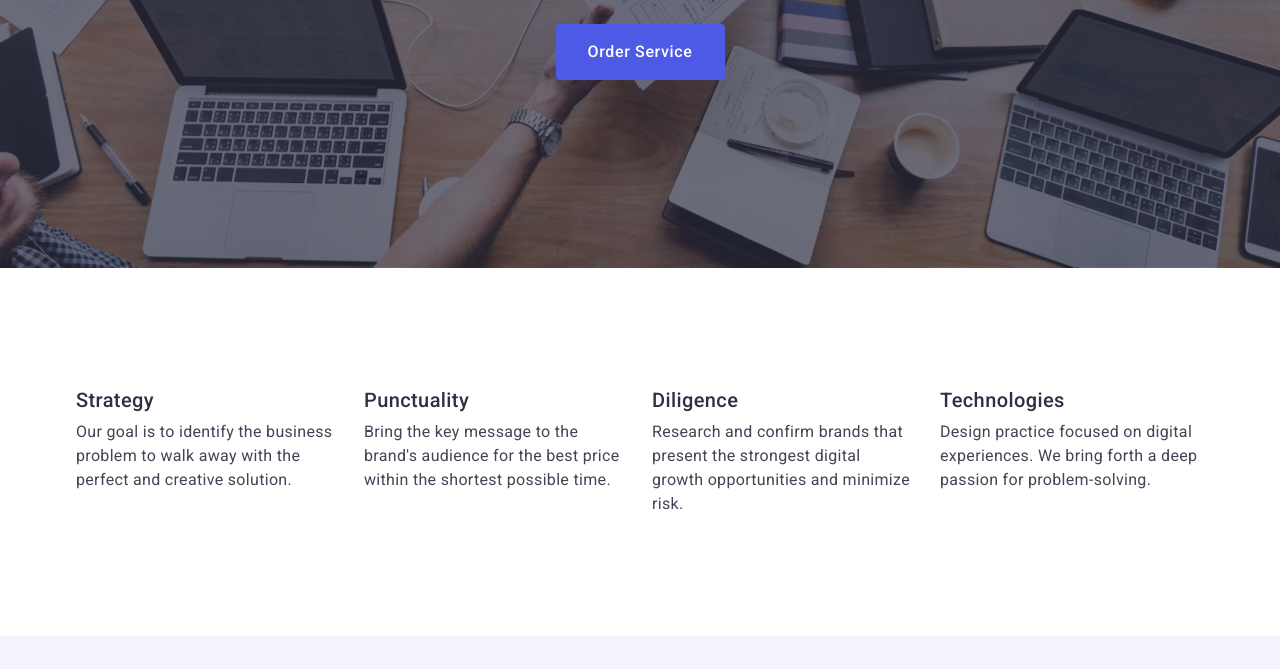
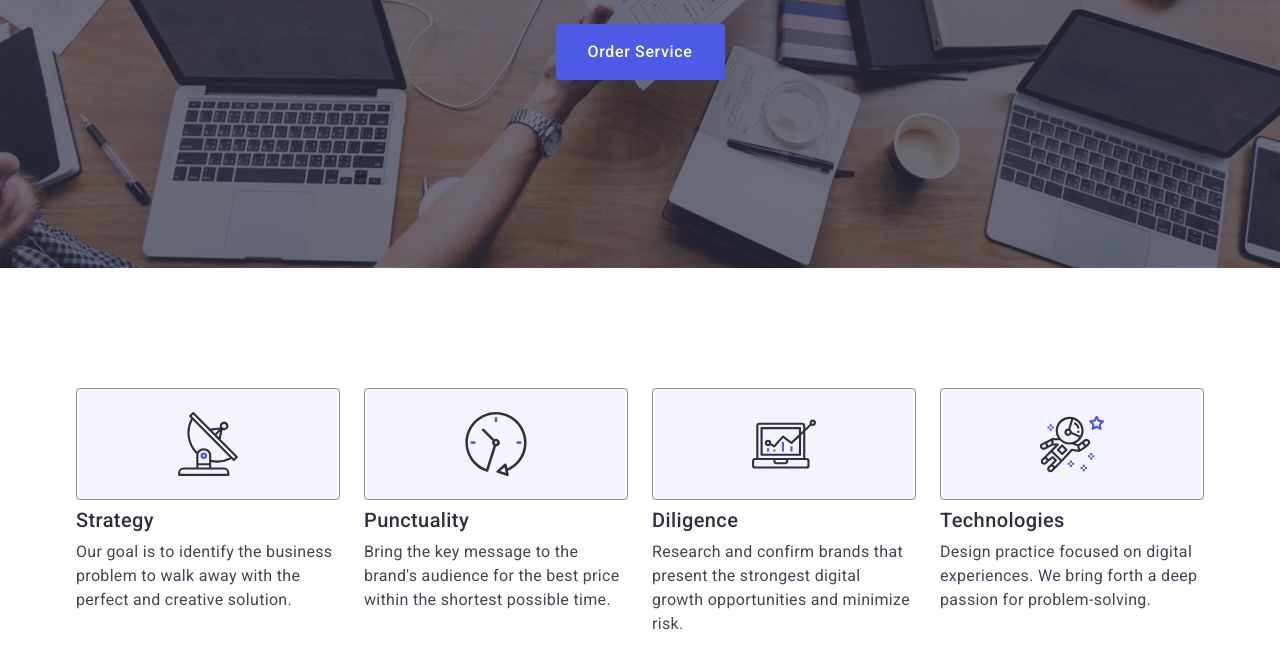
Before and after one commit to buhaiov-v/goit-markup-hw-04, a plain HTML site: page index.html in a window 1280 px wide. Shown: the part 405-1074 px from the top of the page. Drawn offline with nearby package versions, Linux system fonts and the light colour scheme.

Commit message:
2 section done

```diff
--- a/css/styles.css
+++ b/css/styles.css
@@ -196,6 +196,17 @@ margin: 0 auto;
     overflow: hidden;
 }
 
+.features-thumb {
+    background: #f4f4fd;
+    border: 1px solid #8e8f99;
+    border-radius: 4px;
+    width: 264px;
+    height: 112px;
+    margin-bottom: 8px;
+    display: flex;
+    align-items: center;
+}
+
 .features-list-title {
     font-weight: 500;
     font-size: 20px;
--- a/index.html
+++ b/index.html
@@ -62,6 +62,11 @@
           <h2 class="features-title visually-hidden">Features</h2>
           <ul class="features-list">
             <li class="features-list-li">
+              <div class="features-thumb">
+                <svg class="feature-icon" widht="64" height="64">
+                  <use href="./images/icons.svg#icon-antenna"></use>
+                </svg>
+              </div>
               <h3 class="features-list-title">Strategy</h3>
               <p class="features-list-item">
                 Our goal is to identify the business problem to walk away with
@@ -69,6 +74,11 @@
               </p>
             </li>
             <li class="features-list-li">
+              <div class="features-thumb">
+                <svg class="feature-icon" widht="64" height="64">
+                  <use href="./images/icons.svg#icon-clock"></use>
+                </svg>
+              </div>
               <h3 class="features-list-title">Punctuality</h3>
               <p class="features-list-item">
                 Bring the key message to the brand's audience for the best price
@@ -76,6 +86,11 @@
               </p>
             </li>
             <li class="features-list-li">
+              <div class="features-thumb">
+                <svg class="feature-icon" widht="64" height="64">
+                  <use href="./images/icons.svg#icon-diagram"></use>
+                </svg>
+              </div>
               <h3 class="features-list-title">Diligence</h3>
               <p class="features-list-item">
                 Research and confirm brands that present the strongest digital
@@ -83,6 +98,11 @@
               </p>
             </li>
             <li class="features-list-li">
+              <div class="features-thumb">
+                <svg class="feature-icon" widht="64" height="64">
+                  <use href="./images/icons.svg#icon-astronaut"></use>
+                </svg>
+              </div>
               <h3 class="features-list-title">Technologies</h3>
               <p class="features-list-item">
                 Design practice focused on digital experiences. We bring forth a
```
